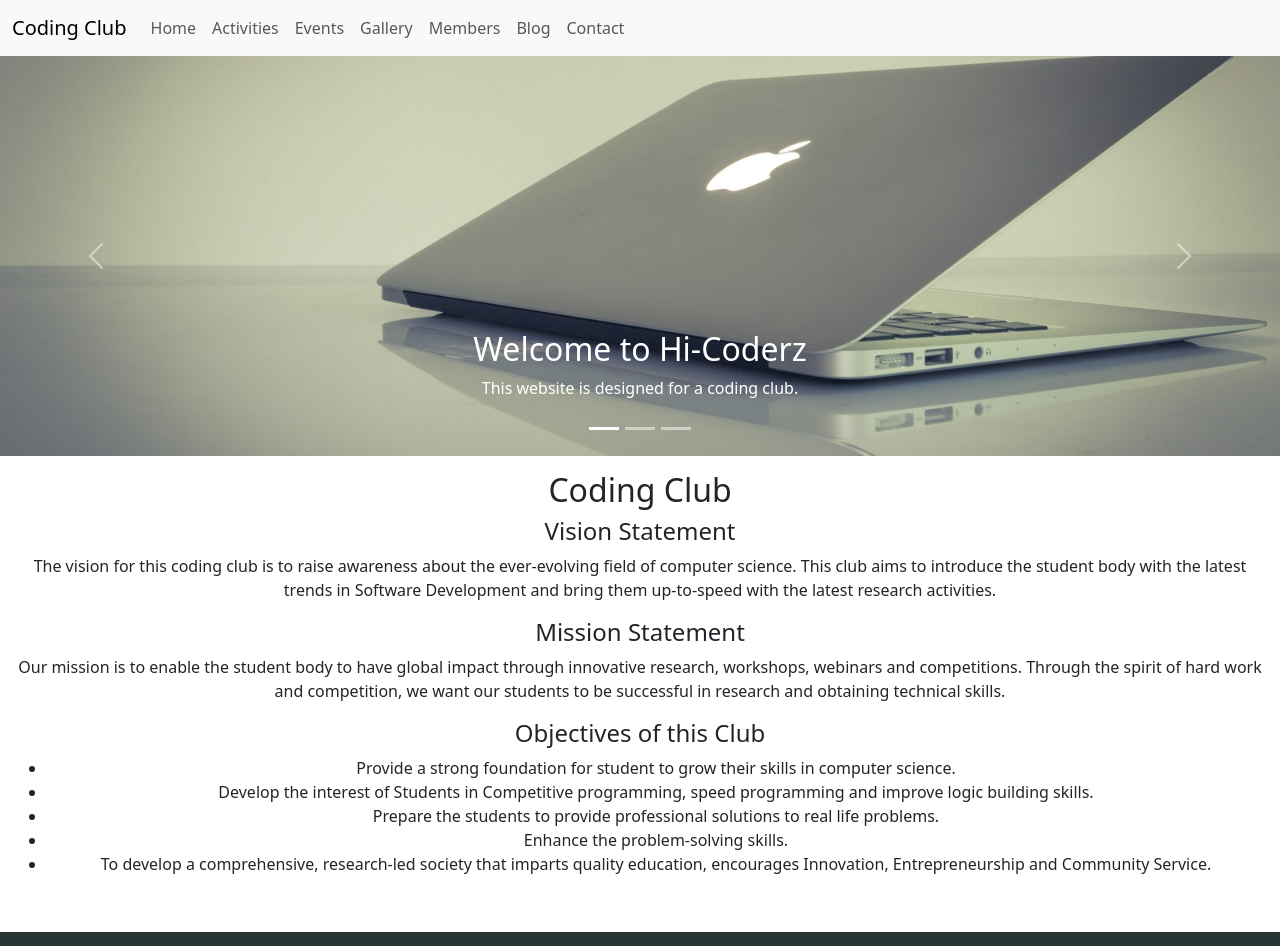
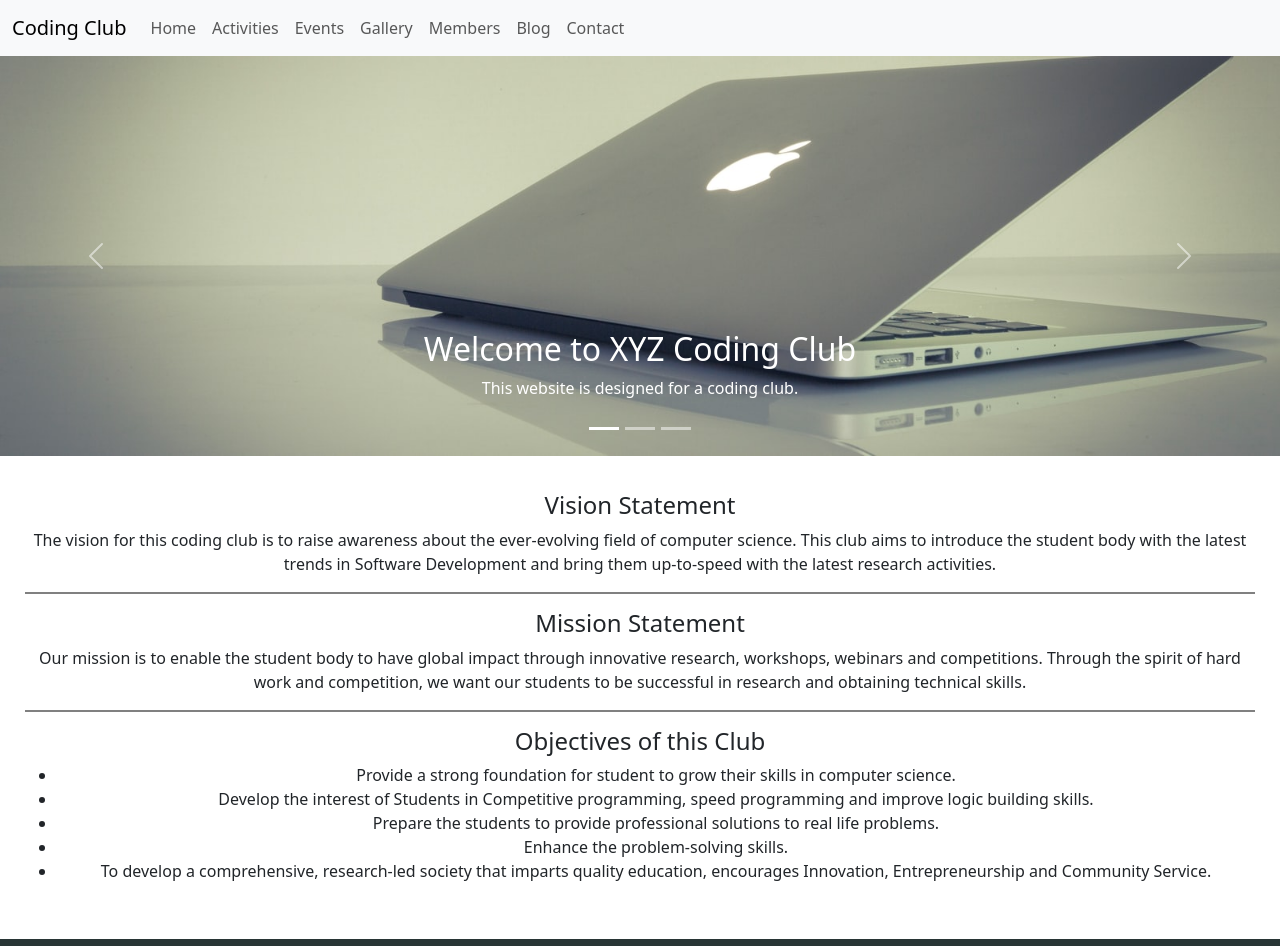
Before and after one commit to MuhammadAli7896/Coding_Club_Design, a React (Create React App) app: page / in a window 1280 px wide. Shown: the top 946 px of the page. Built offline with nearby package versions, Linux system fonts and the light colour scheme.

Commit message:
Update Home.js

```diff
--- a/src/pages/Home.js
+++ b/src/pages/Home.js
@@ -20,7 +20,7 @@ export default function Homepage() {
                     <div className="carousel-item active">
                         <img src={pic1} className="d-block w-100 " alt="laptop/device" />
                         <div className="carousel-caption d-none d-md-block">
-                            <h2>Welcome to Hi-Coderz</h2>
+                            <h2>Welcome to XYZ Coding Club</h2>
                             <p>This website is designed for a coding club.</p>
                             {/* <button className="btn btn-danger">Technology</button>
                                 <button className="btn btn-success">Development</button>
@@ -61,12 +61,17 @@ export default function Homepage() {
             </div>
 
             {/* Content  */}
-            <div className='Content' style={{justifyContent: "center", alignItems: "center", margin: "15px", textAlign: "center"}}>
-                <h2>Coding Club </h2>
+            <div className='Content' style={{ justifyContent: "center", alignItems: "center", margin: "35px 25px 25px", textAlign: "center" }}>
+                {/* <h2>Coding Club </h2> */}
+                <div style={{ borderBottom: "2px solid gray", marginBottom: "5px" }}>
                     <h4>Vision Statement</h4>
                     <p>The vision for this coding club is to raise awareness about the ever-evolving field of computer science. This club aims to introduce the student body with the latest trends in Software Development and bring them up-to-speed with the latest research activities.</p>
+                </div>
+                <div style={{ borderBottom: "2px solid gray", margin: "15px 0px 0px" }}>
                     <h4>Mission Statement</h4>
                     <p>Our mission is to enable the student body to have global impact through innovative research, workshops, webinars and competitions. Through the spirit of hard work and competition, we want our students to be successful in research and obtaining technical skills.</p>
+                </div>
+                <div style={{ margin: "15px 0px 0px" }}>
                     <h4>Objectives of this Club</h4>
                     <ul>
                         <li>Provide a strong foundation for student to grow their skills in computer science.</li>
@@ -76,6 +81,7 @@ export default function Homepage() {
                         <li>To develop a comprehensive, research-led society that imparts quality education, encourages Innovation, Entrepreneurship and Community Service.</li>
                     </ul>
                 </div>
+            </div>
         </div >
     );
 }
```
Lines whose indentation alone changed are shown as unchanged.
